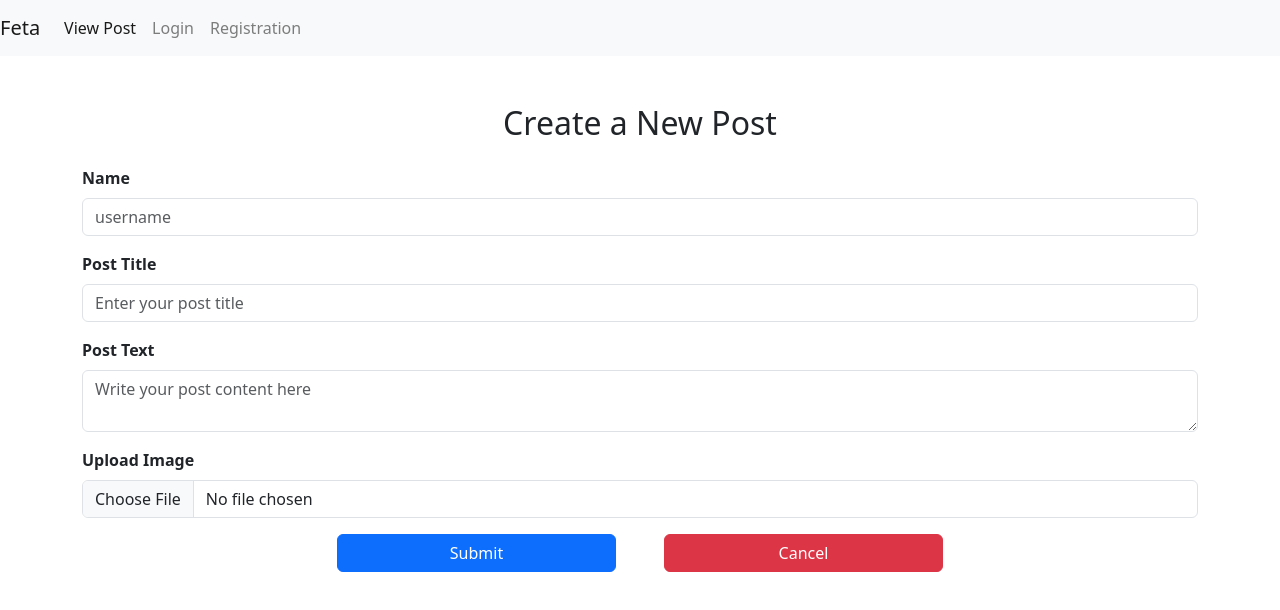
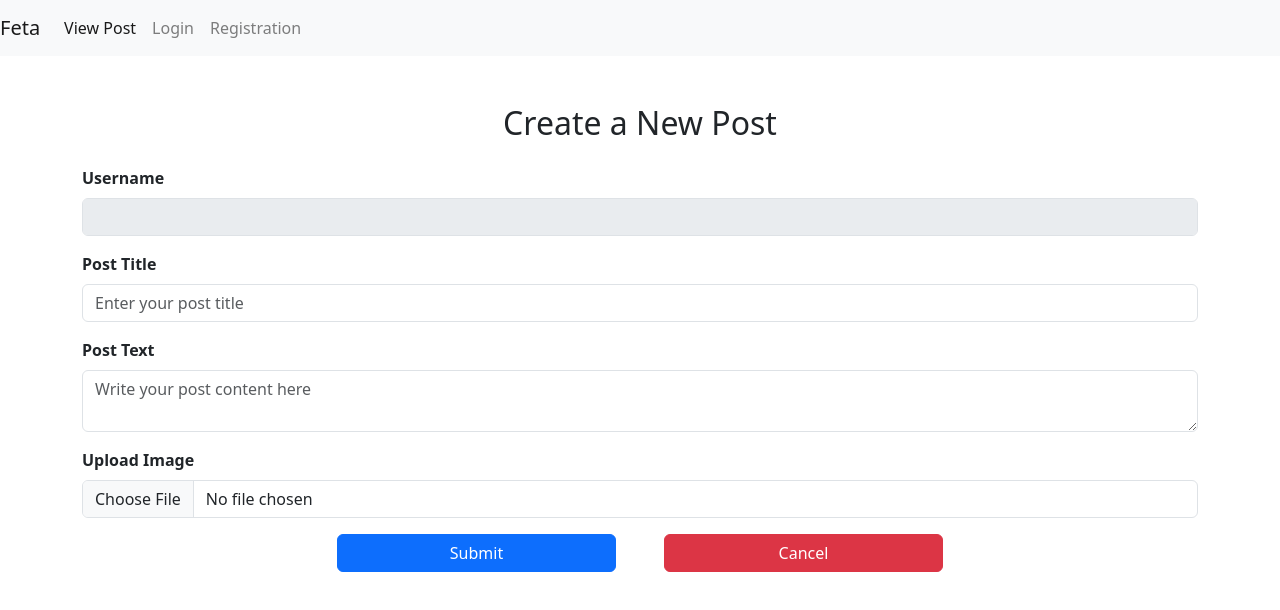
Before and after one commit to syedminhaaj/reactNodeSocialMedia-FE, a React (Create React App) app: page /createpost in a window 1280 px wide. Shown: the top 610 px of the page. Built offline with nearby package versions, Linux system fonts and the light colour scheme; no server answers.

Commit message:
profile page username changes

```diff
--- a/src/components/CreatePost.js
+++ b/src/components/CreatePost.js
@@ -1,4 +1,5 @@
 import React, { useState } from "react";
+import { useSelector } from "react-redux";
 import axios from "axios";
 import { useNavigate } from "react-router";
 import BASE from "../config/apiconfig";
@@ -9,12 +10,12 @@ import { ref, uploadBytesResumable, getDownloadURL } from "firebase/storage";
 function CreatePost() {
   const [postTitle, setPostTitle] = useState("");
   const [postText, setPostText] = useState("");
-  const [username, setUsername] = useState("");
+
   const [image, setImage] = useState(null);
   const [error, setError] = useState(null);
   const [loading, setLoading] = useState(false);
   const navigation = useNavigate();
-
+  const username = useSelector((state) => state.auth.username);
   const handleChangeImage = (e) => {
     const file = e.target.files[0];
     if (file) {
@@ -81,16 +82,13 @@ function CreatePost() {
               htmlFor="postText"
               className="form-label fw-bold d-flex justify-content-start"
             >
-              Name
+              Username
             </label>
             <input
-              className="form-control"
+              className="form-control f-disabled "
               id="username"
               value={username}
-              onChange={(e) => setUsername(e.target.value)}
-              placeholder="username"
-              autoComplete="off"
-              required
+              readOnly
             />
           </div>
           <div className="mb-3">
--- a/src/components/Profile.js
+++ b/src/components/Profile.js
@@ -18,12 +18,11 @@ const Profile = () => {
   const { username } = useParams();
   const authState = useSelector((state) => state.auth);
   const [image, setImage] = useState(null);
-  const [usernameInput, setUsernameInput] = useState(username || "");
+
   const [error, setError] = useState(null);
   const [open, setOpen] = useState(false);
   const [loading, setLoading] = useState(false);
   const dispatch = useDispatch();
-
   const usernameCheck =
     (username !== undefined && username) || authState?.username;
   const postList = useSelector((state) =>
@@ -56,7 +55,7 @@ const Profile = () => {
         imageUrl = await getDownloadURL(storageRef);
         const response = await axios
           .put(`${BASE.API_DEPLOYED_BASE_URL}/profile`, {
-            newUsername: usernameInput,
+            newUsername: usernameCheck,
             email: authState.email,
             profilePicUrl: imageUrl,
           })
@@ -134,17 +133,24 @@ const Profile = () => {
       {/* Modal for editing profile */}
       <Modal open={open} onClose={handleClose}>
         <Box className="modal-popup">
+          {loading && <Loader />}
           <Typography variant="h6" component="h2" mb={2}>
             Edit Profile
           </Typography>
           <form>
-            <TextField
+            {/* <TextField
               fullWidth
               label="Username"
-              value={usernameInput}
-              onChange={(e) => setUsernameInput(e.target.value)}
+              value={usernameCheck}
+              readOnly
               variant="outlined"
               margin="normal"
+            /> */}
+            <input
+              className="form-control f-disabled"
+              id="username"
+              value={username}
+              readOnly
             />
             <TextField
               fullWidth
--- a/src/components/main.css
+++ b/src/components/main.css
@@ -51,3 +51,8 @@
   object-fit: cover;
   margin-right: 10px;
 }
+
+.f-disabled {
+  cursor: not-allowed;
+  pointer-events: none;
+}
```
